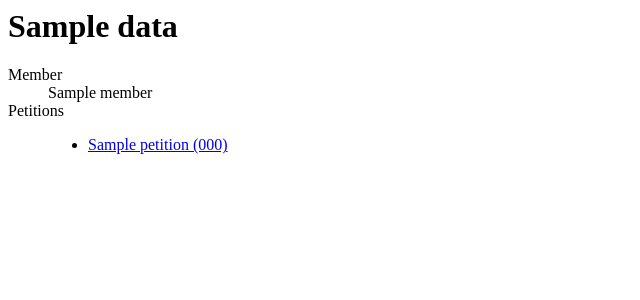
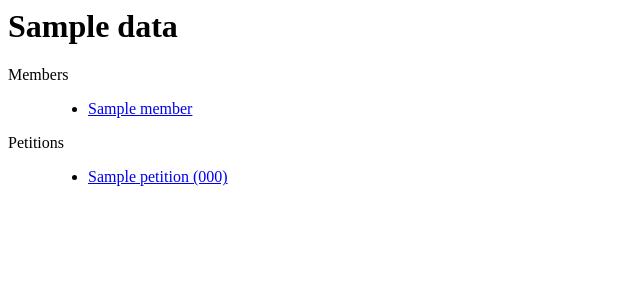
Before and after one commit to ukparliament/petitions-data-driven, a Flask app: template webapp/templates/constituencies/show.html in a window 1280 px wide. Shown: the top 300 px of the page, without its empty margins (0-640 px from the left). Run offline with Flask 2, Linux system fonts and the light colour scheme; the template is opened without the code that fills it: most values are stand-ins (such as "Sample title", 1, 10 or a date in 2020).

Commit message:
Added link back from constituency to person in rails app

```diff
--- a/webapp/app.py
+++ b/webapp/app.py
@@ -71,7 +71,7 @@ def constituencies():
 
 @app.route('/constituencies/<id>')
 def constituency(id):
-	return render_template("constituencies/show.html", data = __get_json_data("/constituencies/{0}.json".format(id)))
+	return render_template("constituencies/show.html", data = __get_json_data("/constituencies/{0}.json".format(id)), endpoint = datadriven_endpoint)
 
 def __get_json_data(url):
 	conn = httplib.HTTPConnection(datadriven_endpoint)
--- a/webapp/templates/constituencies/show.html
+++ b/webapp/templates/constituencies/show.html
@@ -1,8 +1,14 @@
 <h1>{{ data['label'] }}</h1>
 
 <dl>
-	<dt>Member</dt>
-	<dd>{{ data['member']['name'] }}</dd>
+	<dt>Members</dt>
+	<dd>
+		<ul>
+			{% for member in data['members'] %}
+			<li><a href="http://{{ endpoint }}/people/{{ member['id'] }}">{{ member['name'] }}</a></li>
+			{% endfor %}
+		</ul>
+	</dd>
 
 	<dt>Petitions</dt>
 	<dd>
```
